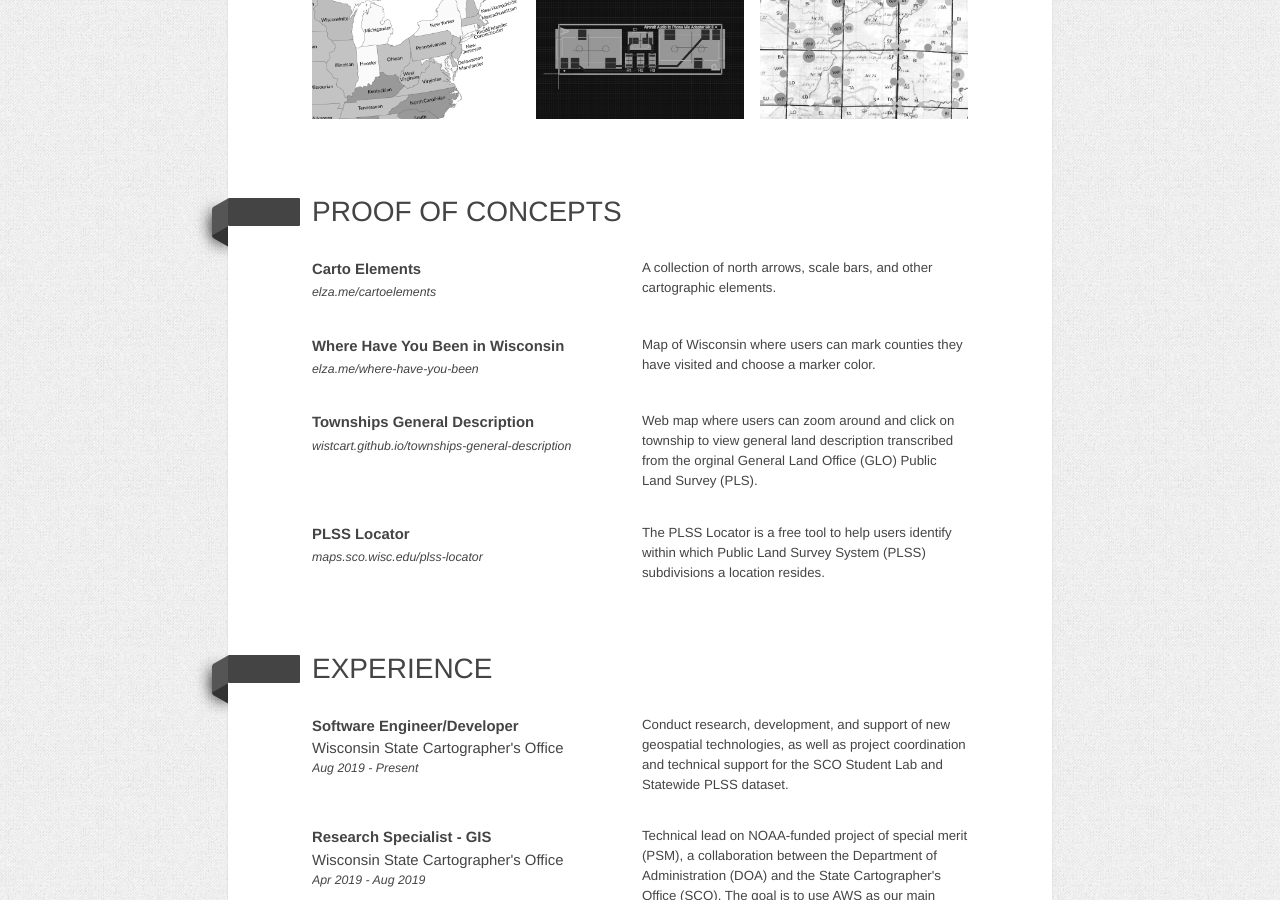
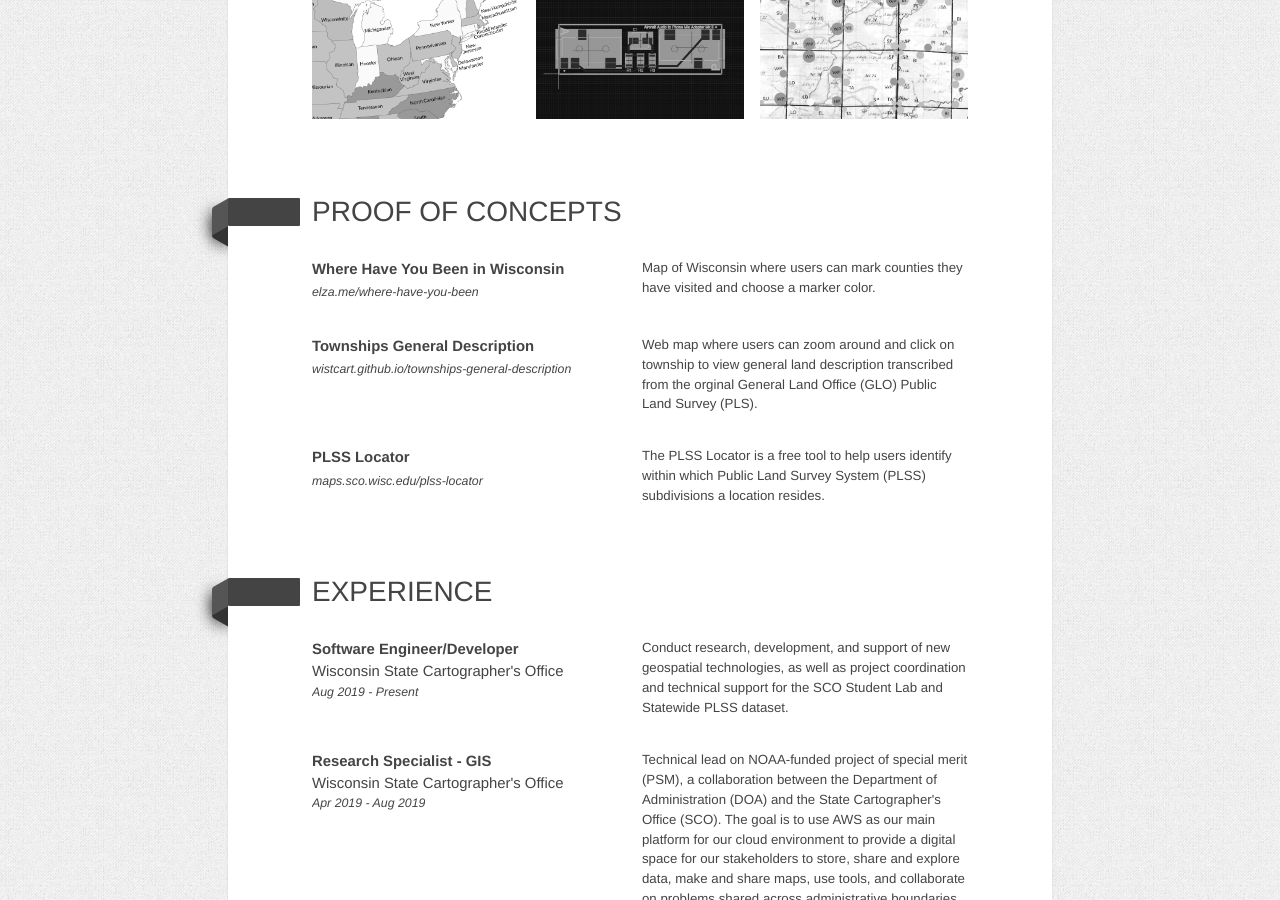
Before and after one commit to HaydenElza/haydenelza.github.io, a Jekyll site: the page built from index.html, in a window 1280 px wide and 900 px high, scrolled down 1043 px. Built offline with Jekyll 4.4.1, drawn with Linux system fonts in a browser that asks for light colours; nearby versions of some CDN libraries.

Commit message:
Update index.html

```diff
--- a/index.html
+++ b/index.html
@@ -383,13 +383,13 @@ description: Just a rural Wisconsinite making his way through the world solving
 	<div class="left-margin"></div>
 	<div class="section-content">
 		<div class="section-title">Proof of Concepts</div>
-		<div class="list-item">
+<!-- 		<div class="list-item">
 			<div class="list-head">
 				<div class="list-title">Carto Elements</div>
 				<div class="list-link"><a target="_blank" href="https://elza.me/cartoelements/">elza.me/cartoelements</a></div>
 			</div>
 			<div class="list-description">A collection of north arrows, scale bars, and other cartographic elements.</div>
-		</div>
+		</div> -->
 		<div class="list-item">
 			<div class="list-head">
 				<div class="list-title">Where Have You Been in Wisconsin</div>
```
